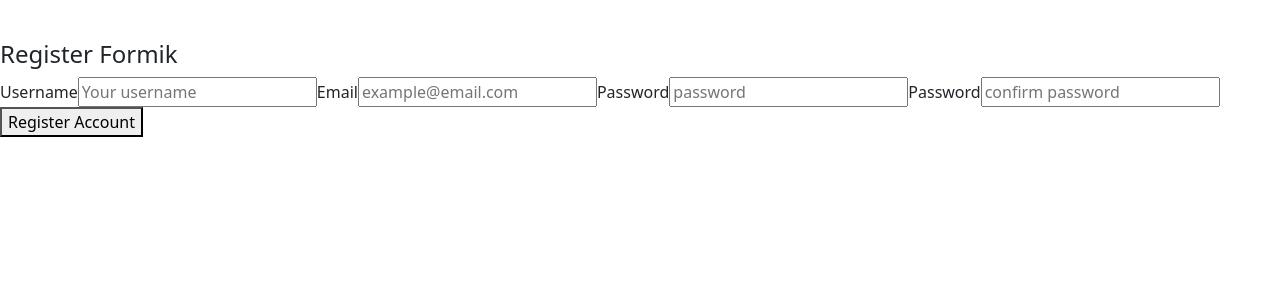
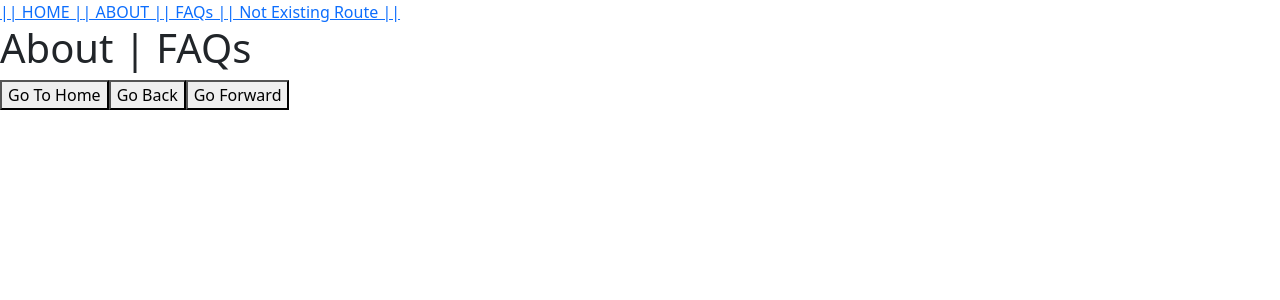
Before and after one commit to jeici21/ob-curso-react-basico-typescript, a React (Vite) app in the folder hola-mundo/: page /faqs in a window 1280 px wide. Shown: the top 300 px of the page. Built offline with nearby package versions, Linux system fonts and the light colour scheme.

Commit message:
Agregada lección de react-router-dom

```diff
--- a/hola-mundo/package.json
+++ b/hola-mundo/package.json
@@ -15,6 +15,7 @@
     "formik": "^2.2.9",
     "react": "^18.2.0",
     "react-dom": "^18.2.0",
+    "react-router-dom": "^6.10.0",
     "sass": "^1.60.0",
     "yup": "^1.0.2"
   },
--- a/hola-mundo/src/App.tsx
+++ b/hola-mundo/src/App.tsx
@@ -36,7 +36,7 @@ function App() {
       {/* <OptionalRender /> */}
       {/* Ejemplos de uso de Formik y Yup */}
       {/* <LoginFormik /> */}
-      <RegisterFormik />
+      {/* <RegisterFormik /> */}
       {/* PROYECTO FINAL */}
       {/* <TaskListComponent /> */}
     </div>
--- /dev/null
+++ b/hola-mundo/src/AppRoutingUno.tsx
@@ -0,0 +1,36 @@
+import { BrowserRouter as Router, Route, Routes, Link } from "react-router-dom";
+import HomePage from "./pages/home/HomePage";
+import NotFoundPage from "./pages/404/NotFoundPage";
+import AboutPage from "./pages/about-faqs/AboutPage";
+import ProfilePage from "./pages/profile/ProfilePage";
+import TaskPage from "./pages/tasks/TaskPage";
+import TaskDetailPage from "./pages/tasks/TaskDetailPage";
+
+function AppRoutingUno() {
+    return (
+        <Router>
+            <div>
+                <aside>
+                    <Link to='/'>|| HOME |</Link>
+                    <Link to='/about'>| ABOUT |</Link>
+                    <Link to='/faqs'>| FAQs |</Link>
+                    <Link to='/any404'>| Not Existing Route ||</Link>
+                </aside>
+                <main>
+                    <Routes>
+                        <Route path="/" element={<HomePage />} />
+                        <Route path='/about' element={<AboutPage />} />
+                        <Route path='/faqs' element={<AboutPage />} />
+                        <Route path='/profile' element={<ProfilePage />} />
+                        <Route path='/tasks' element={<TaskPage />} />
+                        <Route path='/task/:id' element={<TaskDetailPage />} />
+                        {/* 404- Page Not Found */}
+                        <Route path="*" element={<NotFoundPage />} />
+                    </Routes>
+                </main>
+            </div>
+        </Router>
+    )
+}
+
+export default AppRoutingUno
--- a/hola-mundo/src/main.tsx
+++ b/hola-mundo/src/main.tsx
@@ -1,14 +1,16 @@
 import React from 'react'
 import ReactDOM from 'react-dom/client'
-import App from './App'
+//import App from './App'
 //Añadimos Bootstrap a nuestro proyecto
 import 'bootstrap/dist/css/bootstrap.css'
 import 'bootstrap-icons/font/bootstrap-icons.css'
 //Importante: los estilos propios, deben ir debajo del bootstrap para que no los pise
 import './index.css'
+import AppRoutingUno from './AppRoutingUno'
 
 ReactDOM.createRoot(document.getElementById('root') as HTMLElement).render(
   <React.StrictMode>
-    <App />
+    {/* <App /> */}
+    <AppRoutingUno />
   </React.StrictMode>,
 )
--- a/hola-mundo/src/pages/404/NotFoundPage.tsx
+++ b/hola-mundo/src/pages/404/NotFoundPage.tsx
@@ -1,6 +1,13 @@
+import { useNavigate } from "react-router-dom";
+
 const NotFoundPage = () => {
+    const navigate = useNavigate()
+
     return (
-        <div><h1>404 - Page Not Found</h1></div>
+        <div>
+            <h1>404 - Page Not Found</h1>
+            <button onClick={() => navigate('/')}>Go back to home</button>
+        </div>
     )
 }
 
--- /dev/null
+++ b/hola-mundo/src/pages/about-faqs/AboutPage.tsx
@@ -0,0 +1,23 @@
+import { useLocation, useNavigate } from "react-router-dom";
+
+const AboutPage = () => {
+    const location = useLocation()
+    const navigate = useNavigate()
+    console.log("We are in Route:", location.pathname);//'/about|/faqs
+
+    const goBack = () => navigate(-1)
+    const goForward = () => navigate(1)
+
+    return (
+        <div>
+            <h1>About | FAQs</h1>
+            <div>
+                <button onClick={() => navigate('/')}>Go To Home</button>
+                <button onClick={goBack}>Go Back</button>
+                <button onClick={goForward}>Go Forward</button>
+            </div>
+        </div>
+    )
+}
+
+export default AboutPage
--- a/hola-mundo/src/pages/home/HomePage.tsx
+++ b/hola-mundo/src/pages/home/HomePage.tsx
@@ -1,8 +1,14 @@
+import { useNavigate, useLocation } from "react-router-dom";
+
 const HomePage = () => {
+    const location = useLocation()
+    const navigate = useNavigate()
+    console.log("We are in Route:", location.pathname);//'/about|/faqs
+
     return (
         <div>
             <h1>Home Page</h1>
-            <h2>Dashboard</h2>
+            <button onClick={() => navigate('/profile')}>Go to Profile</button>
         </div>
     )
 }
--- /dev/null
+++ b/hola-mundo/src/pages/profile/ProfilePage.tsx
@@ -0,0 +1,16 @@
+import { useNavigate, useLocation } from "react-router-dom";
+
+const ProfilePage = () => {
+    const navigate = useNavigate()
+    const goBack = () => navigate(-1)
+
+    return (
+        <div>
+            <h1>Your Profile</h1>
+            <button onClick={() => navigate('/tasks')}>Tasks</button>
+            <button onClick={goBack}>Go back</button>
+        </div>
+    )
+}
+
+export default ProfilePage
--- /dev/null
+++ b/hola-mundo/src/pages/tasks/TaskDetailPage.tsx
@@ -0,0 +1,11 @@
+import { useParams } from "react-router-dom";
+
+const TaskDetailPage = () => {
+    const { id } = useParams()
+
+    return (
+        <div><h1>Task Detail - {id}</h1></div>
+    )
+}
+
+export default TaskDetailPage
```
Also changed, not shown: 1 other file (tests, documents, lock files or other folders).
